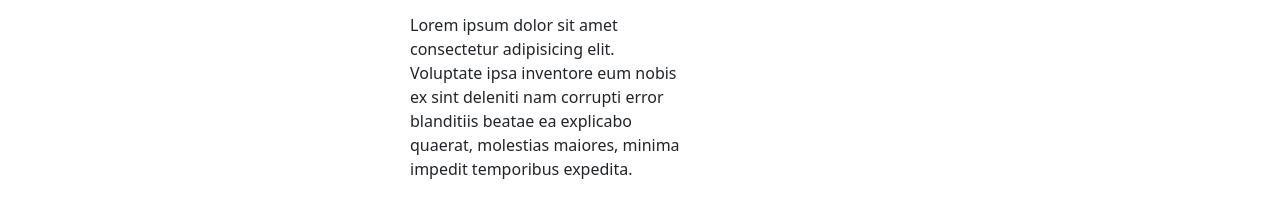
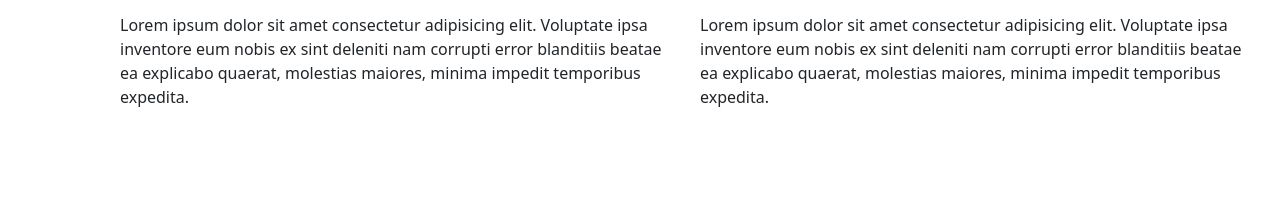
Before and after one commit to esewi2/selfwork-git, a plain HTML site: page index.html in a window 1280 px wide. Shown: the part 251-468 px from the top of the page. Drawn offline with nearby package versions, Linux system fonts and the light colour scheme.

Commit message:
aggiunto paragrafo

```diff
--- a/index.html
+++ b/index.html
@@ -11,12 +11,20 @@
 
     <header class="container-fluid ">
         <div class="row w-100 align-items-center justify-content-center m-5 p-5">
+            <div class="col-12">
+                <h1 class="text-center">NUOVO PROGETTO</h1>
+            </div>
             <div class="col-12 col-md-6">
-                <h1 class="text-center">NUOVO PROGETTO</h1>
             <p>Lorem ipsum, dolor sit amet consectetur adipisicing elit. Quod ipsam iure animi minima dolorum numquam atque! Consequatur molestiae incidunt minus ducimus. Asperiores iure non consectetur necessitatibus accusamus, magni porro fugiat.</p>
+             </div>
             <div class="col-12 col-md-6">
                 <p>Lorem ipsum dolor sit amet consectetur adipisicing elit. Voluptate ipsa inventore eum nobis ex sint deleniti nam corrupti error blanditiis beatae ea explicabo quaerat, molestias maiores, minima impedit temporibus expedita.</p>
             </div>
+            <div class="col-12 col-md-6">
+                <p>Lorem ipsum dolor sit amet consectetur adipisicing elit. Voluptate ipsa inventore eum nobis ex sint deleniti nam corrupti error blanditiis beatae ea explicabo quaerat, molestias maiores, minima impedit temporibus expedita.</p>
+            </div>
+            <div class="col-12 col-md-6">
+                <p>Lorem ipsum dolor sit amet consectetur adipisicing elit. Voluptate ipsa inventore eum nobis ex sint deleniti nam corrupti error blanditiis beatae ea explicabo quaerat, molestias maiores, minima impedit temporibus expedita.</p>
             </div>
         </div>
 
```
